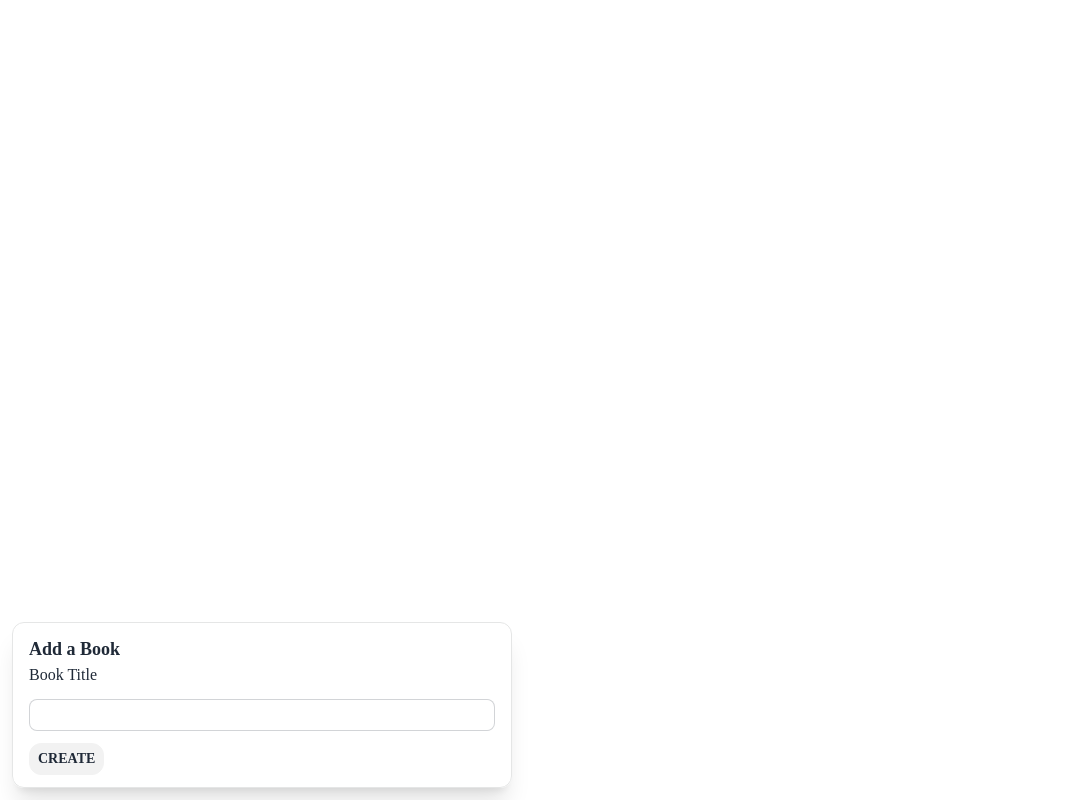
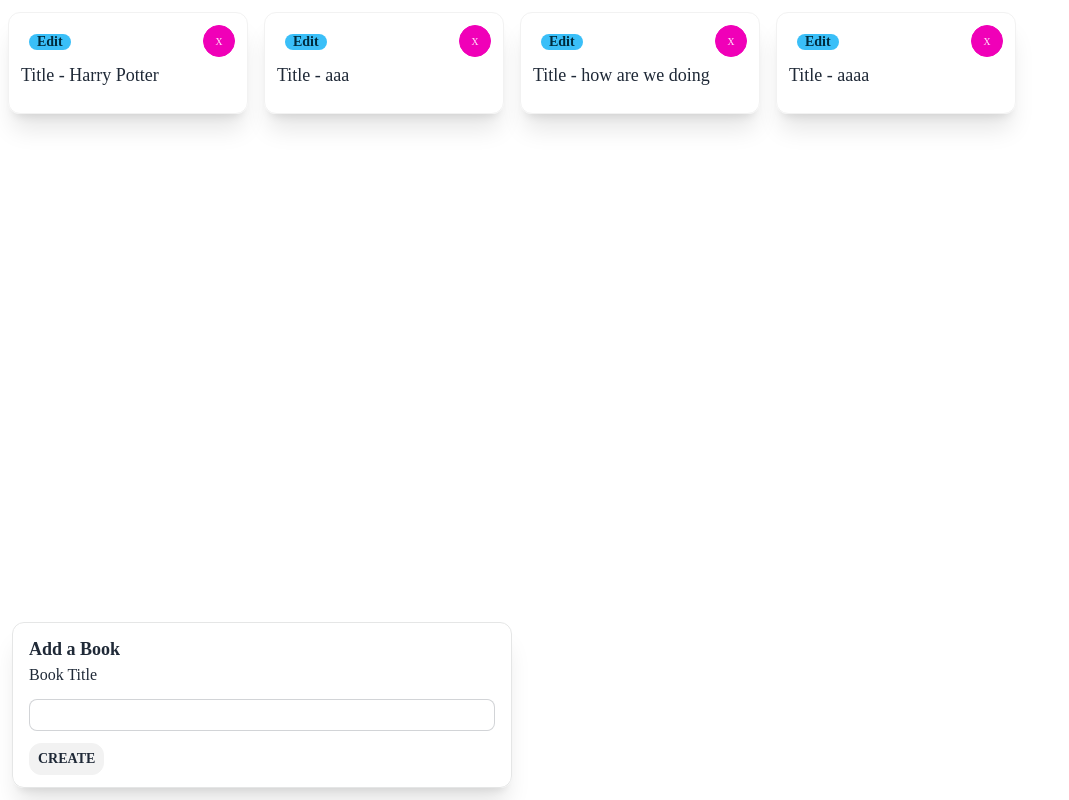
Before and after one commit to kyawkoko232/react-july, a React (Vite) app: page / in a window 1280 px wide. Shown: the whole page, without its empty margins (0-1069 px from the left). Built offline with nearby package versions, Linux system fonts and the light colour scheme; data requests are answered from the project's data file.

Commit message:
use effect

```diff
--- a/db.json
+++ b/db.json
@@ -1,3 +1,20 @@
 {
-    "books" : []
+  "books": [
+    {
+      "id": 1,
+      "title": "Harry Potter"
+    },
+    {
+      "title": "aaa",
+      "id": 2
+    },
+    {
+      "title": "how are we doing",
+      "id": 3
+    },
+    {
+      "title": "aaaa",
+      "id": 4
+    }
+  ]
 }
--- a/package.json
+++ b/package.json
@@ -11,6 +11,7 @@
     "preview": "vite preview"
   },
   "dependencies": {
+    "axios": "^1.5.1",
     "json-server": "^0.17.4",
     "react": "^18.2.0",
     "react-dom": "^18.2.0"
--- a/src/App.jsx
+++ b/src/App.jsx
@@ -1,12 +1,21 @@
-import { useState } from "react";
+import { useState, useEffect } from "react";
 import BookCreate from './components/BookCreate';
 import BookList from './components/BookList';
-
+import axios from "axios";
 
 
 function App(){
 
   const [books, setBooks] = useState([]);
+
+  const fetchBooks = async() => {
+    const response = await axios.get('http://localhost:3001/books');
+    setBooks(response.data);
+  };
+
+  useEffect(()=>{
+    fetchBooks();
+  }, []);
 
 
   const editBookById = (id, newTitle) => {
@@ -28,12 +37,15 @@ function App(){
     setBooks(updatedBooks);
   };
 
- const createBook = (title) => {
+ const createBook =  async(title) => {
+  const response = await axios.post('http://localhost:3001/books',{
+    title
+  });
+
+  console.log(response)
   const updatedBooks = [
     ...books,
-    { id: Math.round(Math.random() * 9999),
-       title
-    },
+   response.data
   ]
   setBooks(updatedBooks);
  }
```
Also changed, not shown: 2 other files (tests, documents, lock files or other folders).
